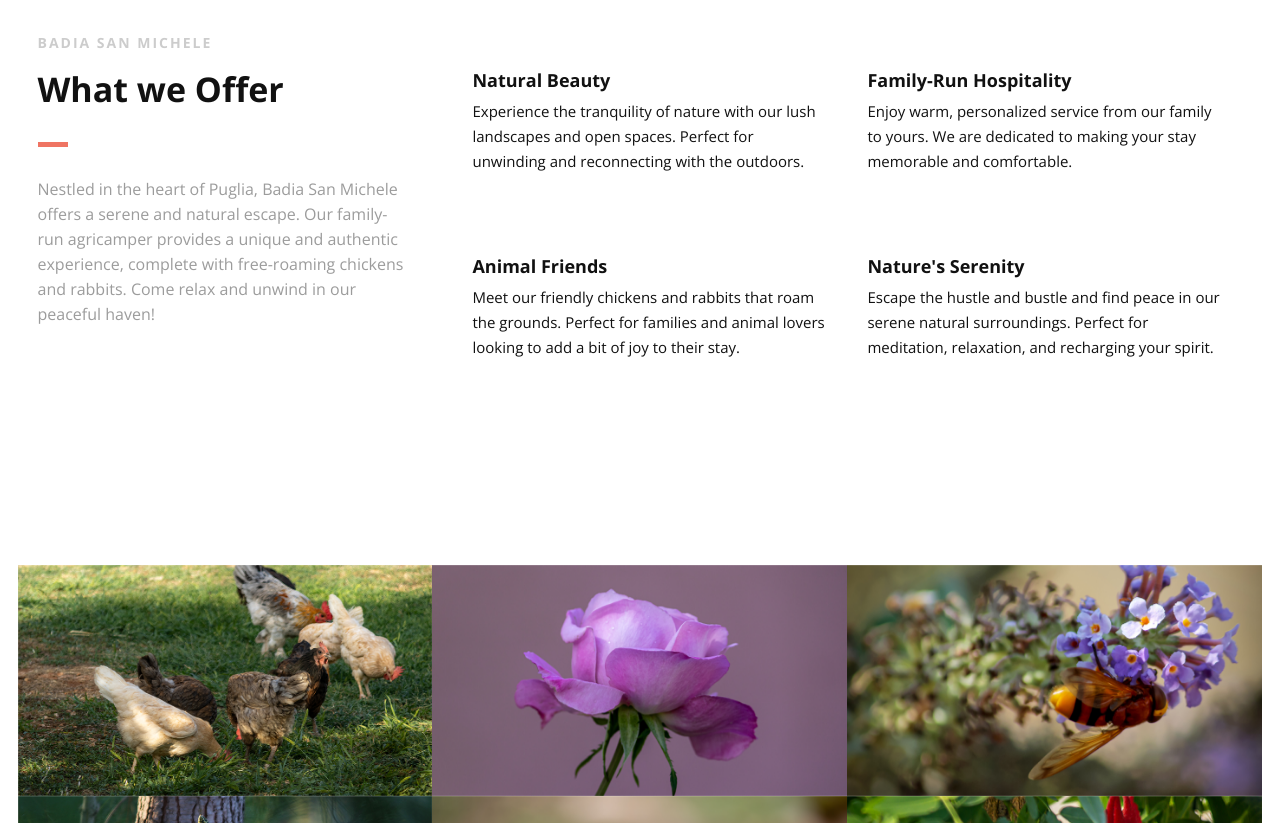
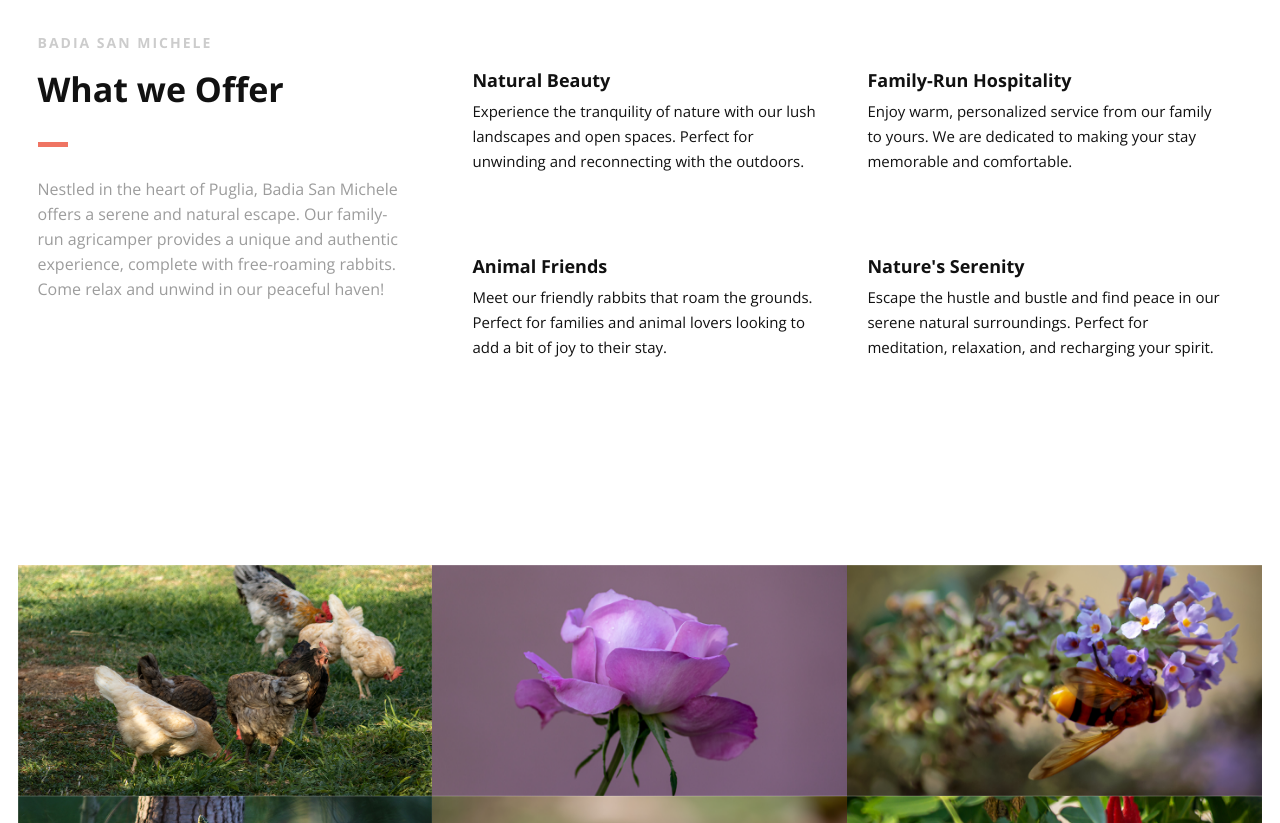
Before and after one commit to BadiaSanMichele/badiasanmichele.github.io, a plain HTML site: page index.html in a window 1280 px wide. Shown: the part 995-1818 px from the top of the page. Drawn offline with nearby package versions, Linux system fonts and the light colour scheme.

Commit message:
index.html

```diff
--- a/index.html
+++ b/index.html
@@ -128,7 +128,7 @@
                     <div class="section-heading">
                         <h3>BADIA SAN MICHELE</h3>
                         <h2 class="section-title">What we Offer</h2>
-                        <p class="section-subtitle">Nestled in the heart of Puglia, Badia San Michele offers a serene and natural escape. Our family-run agricamper provides a unique and authentic experience, complete with free-roaming chickens and rabbits. Come relax and unwind in our peaceful haven!</p>
+                        <p class="section-subtitle">Nestled in the heart of Puglia, Badia San Michele offers a serene and natural escape. Our family-run agricamper provides a unique and authentic experience, complete with free-roaming rabbits. Come relax and unwind in our peaceful haven!</p>
 
                     </div>
 
@@ -161,7 +161,7 @@
                         </div>
                         <div class="icon-block-description">
                             <h4>Animal Friends</h4>
-                            <p>Meet our friendly chickens and rabbits that roam the grounds. Perfect for families and animal lovers looking to add a bit of joy to their stay.</p>
+                            <p>Meet our friendly rabbits that roam the grounds. Perfect for families and animal lovers looking to add a bit of joy to their stay.</p>
 
                         </div>
                     </div>
```
